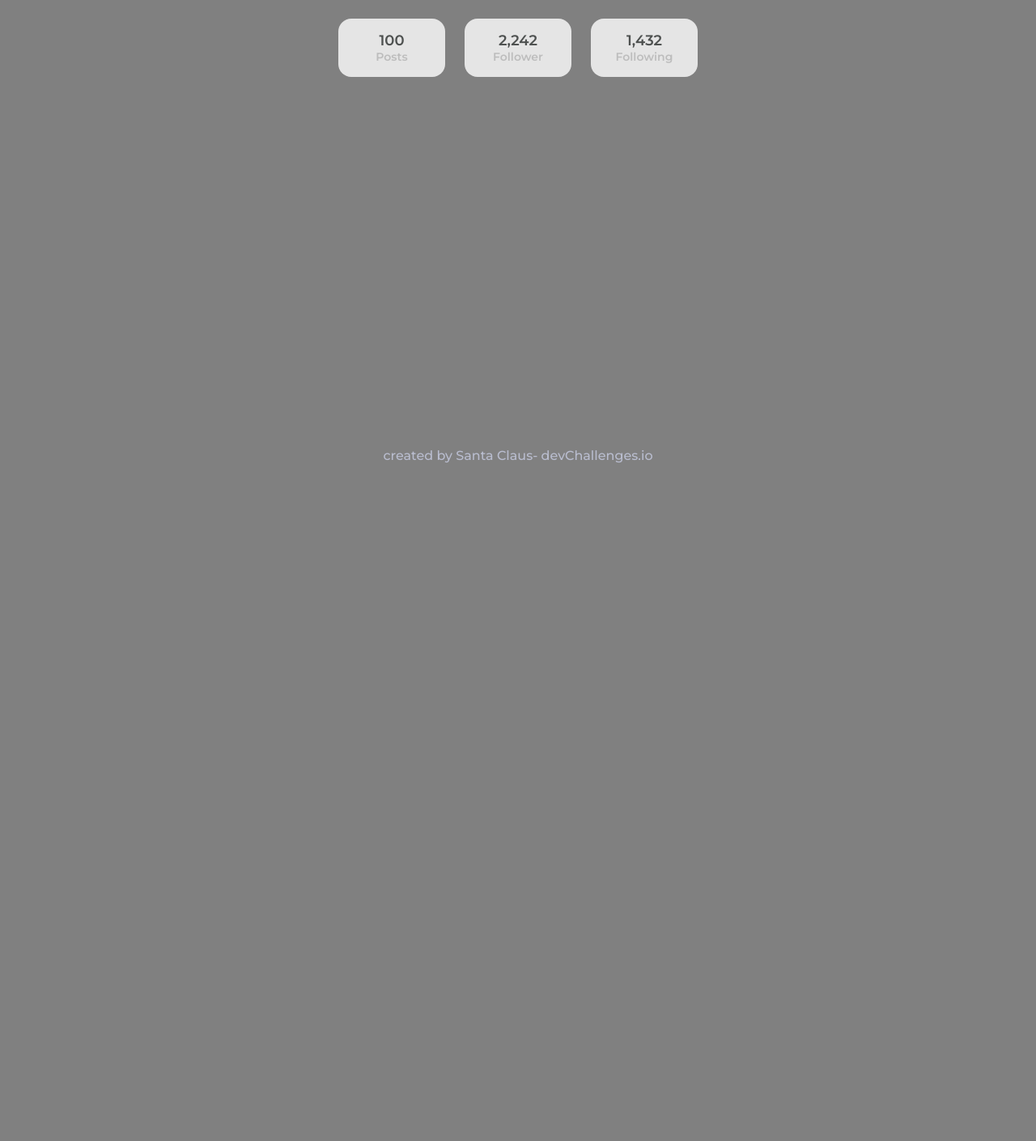
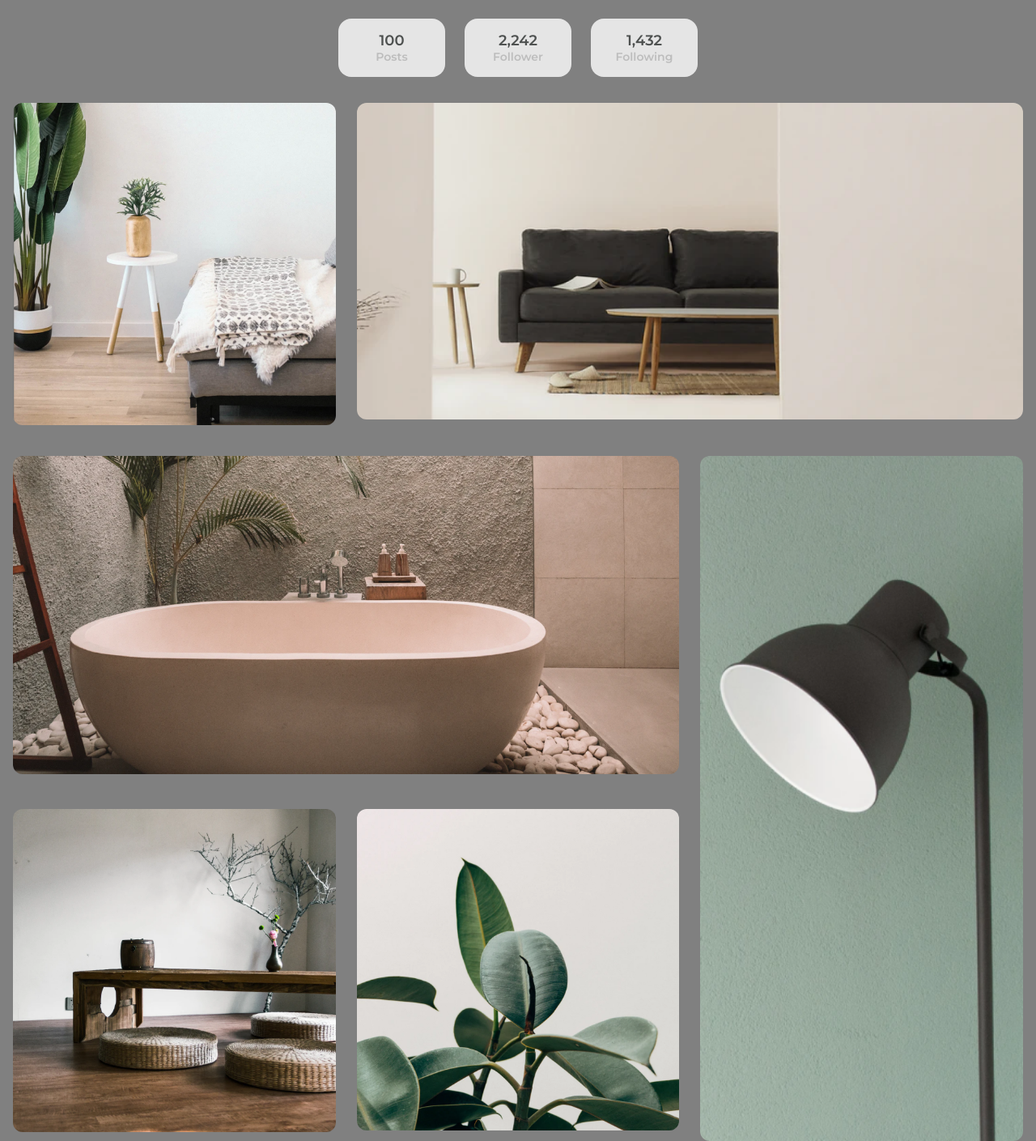
Before and after one commit to santaclaus112/Portolio-devchallange2, a plain HTML site: page index.html in a window 1280 px wide. Shown: the part 260-1669 px from the top of the page at 81% size. Before the commit the page ends 864 px from the top, so only its background shows below. Drawn offline with Linux system fonts and the light colour scheme; files that its build step writes are made by us from their sources; files whose address does not match are found by name.

Commit message:
Update index.html

```diff
--- a/index.html
+++ b/index.html
@@ -10,7 +10,7 @@
       href="https://fonts.googleapis.com/css2?family=Montserrat:wght@500;600;700&display=swap"
       rel="stylesheet"
     />
-    <link rel="stylesheet" href="css/style.css" />
+    <link rel="stylesheet" href="style.css" />
     <title>Gallery</title>
   </head>
   <body>
@@ -37,12 +37,12 @@
       </div>
 
       <div class="gallery">
-        <img src="images/photo1.png" alt="" class="gallery_img" id="img-1" />
-        <img src="images/photo2.png" alt="" class="gallery_img" id="img-2" />
-        <img src="images/photo3.png" alt="" class="gallery_img" id="img-3" />
-        <img src="images/photo_4.png" alt="" class="gallery_img" id="img-4" />
-        <img src="images/photo5.png" alt="" class="gallery_img" id="img-5" />
-        <img src="images/photo6.png" alt="" class="gallery_img" id="img-6" />
+        <img src="photo1.png" alt="" class="gallery_img" id="img-1" />
+        <img src="photo2.png" alt="" class="gallery_img" id="img-2" />
+        <img src="photo3.png" alt="" class="gallery_img" id="img-3" />
+        <img src="photo_4.png" alt="" class="gallery_img" id="img-4" />
+        <img src="photo5.png" alt="" class="gallery_img" id="img-5" />
+        <img src="photo6.png" alt="" class="gallery_img" id="img-6" />
       </div>
 
       <footer class="footer">
```
